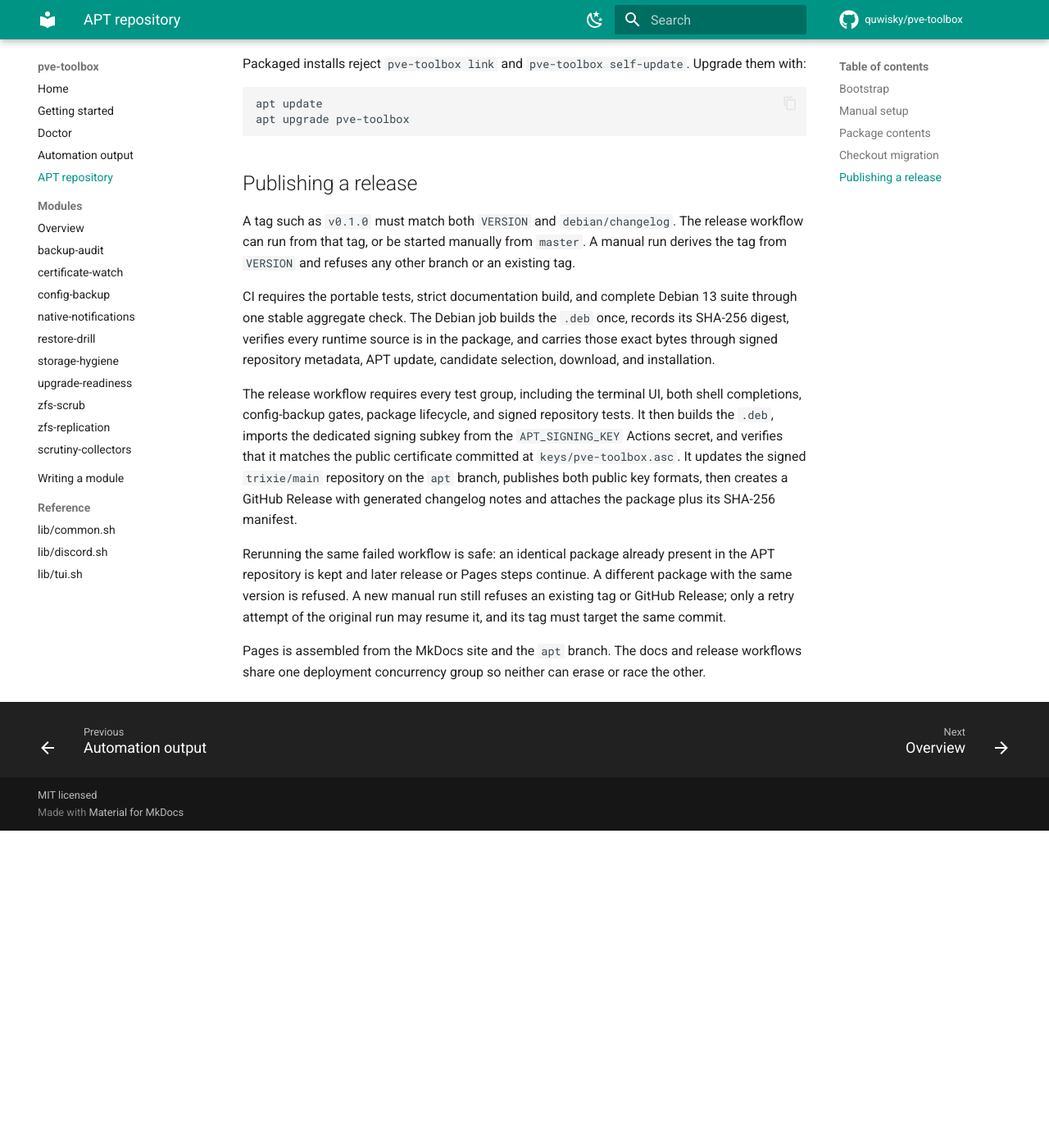
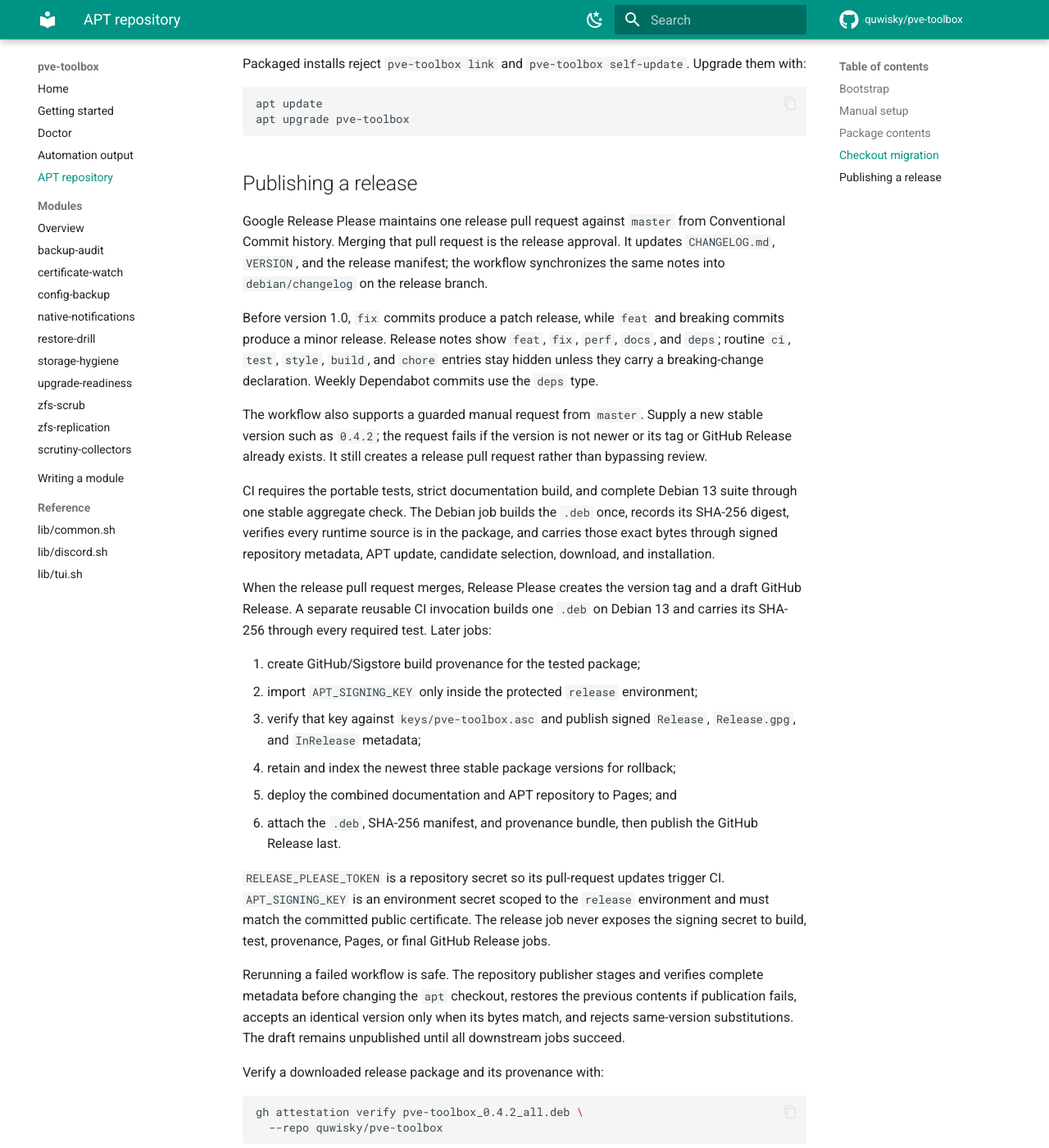
Before and after one commit to quwisky/pve-toolbox, an MkDocs documentation site: the page built from docs/apt-repository.md, in a window 1280 px wide and 1400 px high, scrolled down 2531 px. Shown: the whole window at 82% size. Built offline with MkDocs 1.6.1 and Material for MkDocs 9.7.7, drawn with Linux system fonts in a browser that asks for light colours; comment, search, counter and statistics services are not loaded; before the commit the page ends 3544 px from its top, so only the background shows below that; some of the changed text lies outside the part shown.

Commit message:
fix(release): automate verified publishing (#38)
* fix(release): automate verified publishing

Replace tag-driven publication with Release Please so version and release\napproval stay reviewable. Build and attest the exact tested Debian package,\nthen publish signed, rollback-capable APT metadata before exposing the\nGitHub Release.

* fix(release): fail closed on remote lookup errors

Require successful tag, release, and APT branch queries before treating\nremote state as absent. This prevents transport or permission failures from\nbeing misclassified as safe publication targets.

* fix(release): close publication retry gaps

Treat already-published releases as successful retries only after every\nasset verifies, and refuse to mutate a public release with missing assets.\nAccept all stable semantic versions consistently across manual requests and\nDebian changelog synchronization.

````diff
--- a/docs/apt-repository.md
+++ b/docs/apt-repository.md
@@ -120,10 +120,22 @@ apt upgrade pve-toolbox
 
 ## Publishing a release
 
-A tag such as `v0.1.0` must match both `VERSION` and `debian/changelog`. The
-release workflow can run from that tag, or be started manually from `master`.
-A manual run derives the tag from `VERSION` and refuses any other branch or an
-existing tag.
+Google Release Please maintains one release pull request against `master` from
+Conventional Commit history. Merging that pull request is the release
+approval. It updates `CHANGELOG.md`, `VERSION`, and the release manifest; the
+workflow synchronizes the same notes into `debian/changelog` on the release
+branch.
+
+Before version 1.0, `fix` commits produce a patch release, while `feat` and
+breaking commits produce a minor release. Release notes show `feat`, `fix`,
+`perf`, `docs`, and `deps`; routine `ci`, `test`, `style`, `build`, and `chore`
+entries stay hidden unless they carry a breaking-change declaration. Weekly
+Dependabot commits use the `deps` type.
+
+The workflow also supports a guarded manual request from `master`. Supply a
+new stable version such as `0.4.2`; the request fails if the version is not
+newer or its tag or GitHub Release already exists. It still creates a release
+pull request rather than bypassing review.
 
 CI requires the portable tests, strict documentation build, and complete
 Debian 13 suite through one stable aggregate check. The Debian job builds the
@@ -131,21 +143,37 @@ Debian 13 suite through one stable aggregate check. The Debian job builds the
 the package, and carries those exact bytes through signed repository metadata,
 APT update, candidate selection, download, and installation.
 
-The release workflow requires every test group, including the terminal UI,
-both shell completions, config-backup gates, package lifecycle, and signed
-repository tests. It then builds the `.deb`, imports the dedicated
-signing subkey from the `APT_SIGNING_KEY` Actions secret, and verifies that it
-matches the public certificate committed at `keys/pve-toolbox.asc`. It updates
-the signed `trixie/main` repository on the `apt` branch, publishes both public
-key formats, then creates a GitHub Release with generated changelog notes and
-attaches the package plus its SHA-256 manifest.
+When the release pull request merges, Release Please creates the version tag
+and a draft GitHub Release. A separate reusable CI invocation builds one `.deb`
+on Debian 13 and carries its SHA-256 through every required test. Later jobs:
 
-Rerunning the same failed workflow is safe: an identical package already
-present in the APT repository is kept and later release or Pages steps
-continue. A different package with the same version is refused. A new manual
-run still refuses an existing tag or GitHub Release; only a retry attempt of
-the original run may resume it, and its tag must target the same commit.
+1. create GitHub/Sigstore build provenance for the tested package;
+2. import `APT_SIGNING_KEY` only inside the protected `release` environment;
+3. verify that key against `keys/pve-toolbox.asc` and publish signed `Release`,
+   `Release.gpg`, and `InRelease` metadata;
+4. retain and index the newest three stable package versions for rollback;
+5. deploy the combined documentation and APT repository to Pages; and
+6. attach the `.deb`, SHA-256 manifest, and provenance bundle, then publish the
+   GitHub Release last.
 
-Pages is assembled from the MkDocs site and the `apt` branch. The docs and
-release workflows share one deployment concurrency group so neither can erase
-or race the other.
+`RELEASE_PLEASE_TOKEN` is a repository secret so its pull-request updates
+trigger CI. `APT_SIGNING_KEY` is an environment secret scoped to the `release`
+environment and must match the committed public certificate. The release job
+never exposes the signing secret to build, test, provenance, Pages, or final
+GitHub Release jobs.
+
+Rerunning a failed workflow is safe. The repository publisher stages and
+verifies complete metadata before changing the `apt` checkout, restores the
+previous contents if publication fails, accepts an identical version only when
+its bytes match, and rejects same-version substitutions. The draft remains
+unpublished until all downstream jobs succeed.
+
+Verify a downloaded release package and its provenance with:
+
+```bash
+gh attestation verify pve-toolbox_0.4.2_all.deb \
+  --repo quwisky/pve-toolbox
+```
+
+Pages deployment remains serialized with normal documentation publication so
+neither workflow can race or erase the published APT repository.
````
Also changed, not shown: AGENTS.md (+14 -6 lines), CHANGELOG.md (added, +59 -0 lines), README.md (+4 -0 lines), release-please-config.json (added, +65 -0 lines), .release-please-manifest.json (added), 8 other files.
